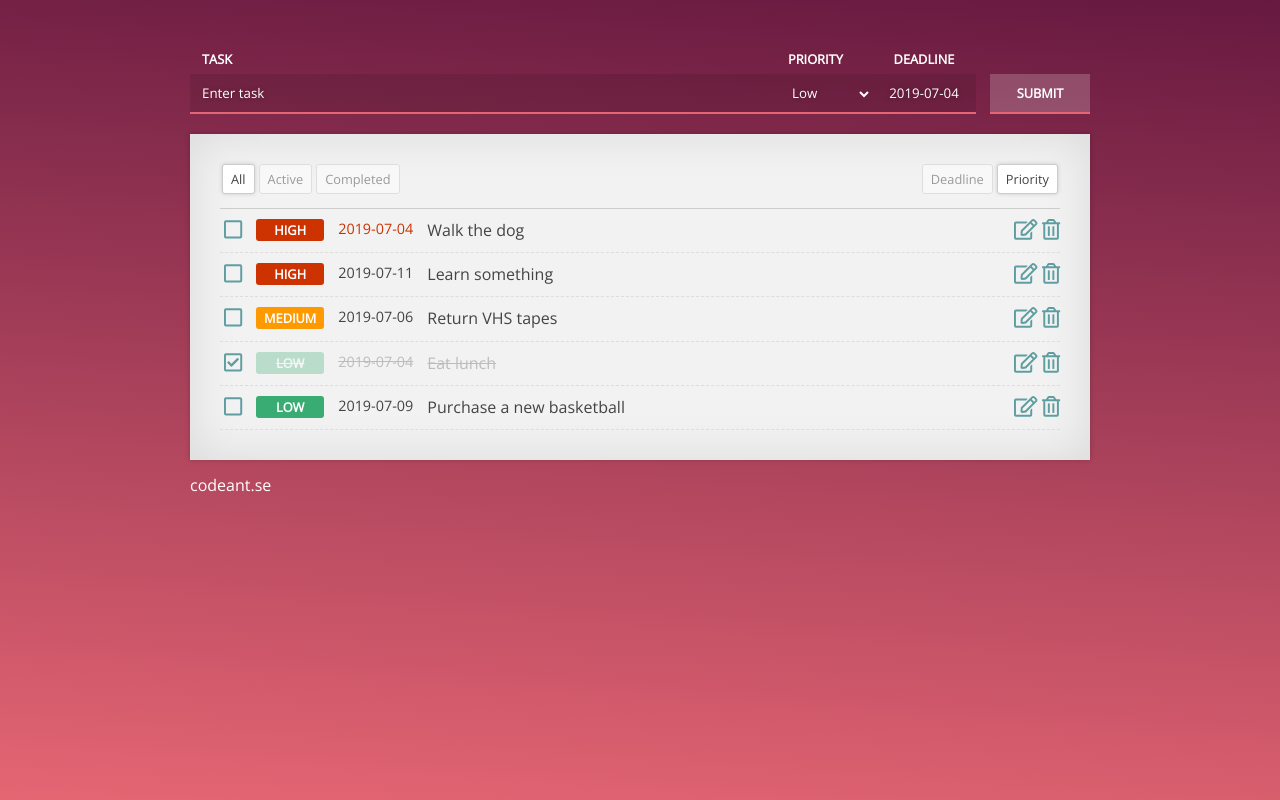
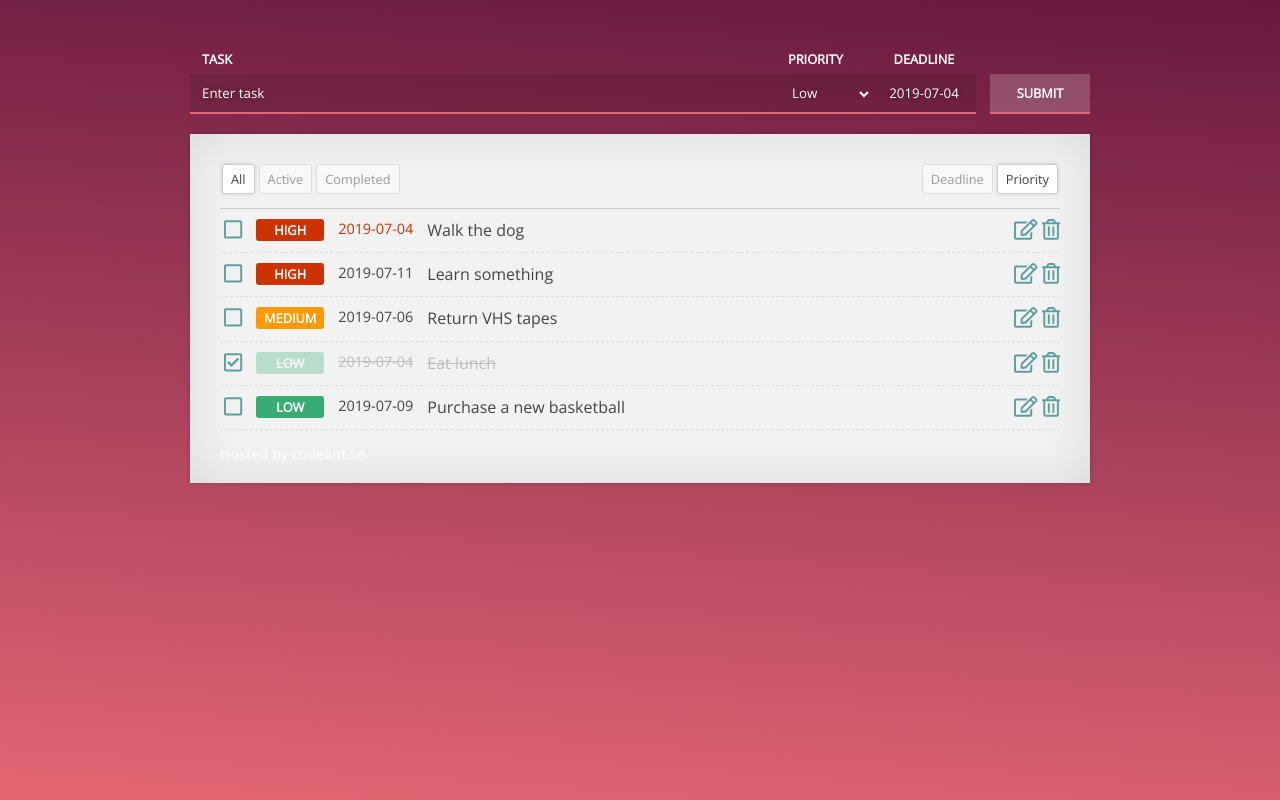
Before and after one commit to axelsvanfeldt/Agenda, a React (Create React App) app: page / in a window 1280 px wide. Built offline with nearby package versions, Linux system fonts and the light colour scheme.

Commit message:
Updated codeant link

```diff
--- a/src/component/App.jsx
+++ b/src/component/App.jsx
@@ -186,7 +186,6 @@ const App = () => {
                     handleFilterChange={handleFilterChange}
                     filters={filterData}
                 />
-                <a href="https://codeant.se" rel="noopener noreferrer" target="_blank">codeant.se</a>
             </div>
         </div>
     )
--- a/src/component/TaskList.css
+++ b/src/component/TaskList.css
@@ -6,15 +6,20 @@
     max-width: 280px;
     /*border-radius: var(--border-radius-small);*/
     background-color: var(--color-white);
-    text-align: center;
 	box-shadow: 0 0 5px rgba(0, 0, 0, 0.2), inset 0 0 50px rgba(0, 0, 0, 0.1);
+}
+
+.task-list > a {
+    font-size: 0.9em;
+    display: block;
+    margin-top: 14px;
 }
 
 @media all and (min-width: 481px) {
 
     .task-list {
         max-width: none;
-        padding: 30px;
+        padding: 30px 30px 20px 30px;
         width: calc(100% - 60px);
     }
 
--- a/src/component/TaskList.jsx
+++ b/src/component/TaskList.jsx
@@ -7,6 +7,7 @@ const TaskList = ({renderTasks, handleFilterChange, filters}) => {
         <div className="task-list">
             <TaskFilters handleChange={handleFilterChange} filters={filters} />
             {renderTasks()}
+            <a href="https://codeant.se" rel="noopener noreferrer" target="_blank">Hosted by codeant.se</a>
         </div>
     )
 }
```
